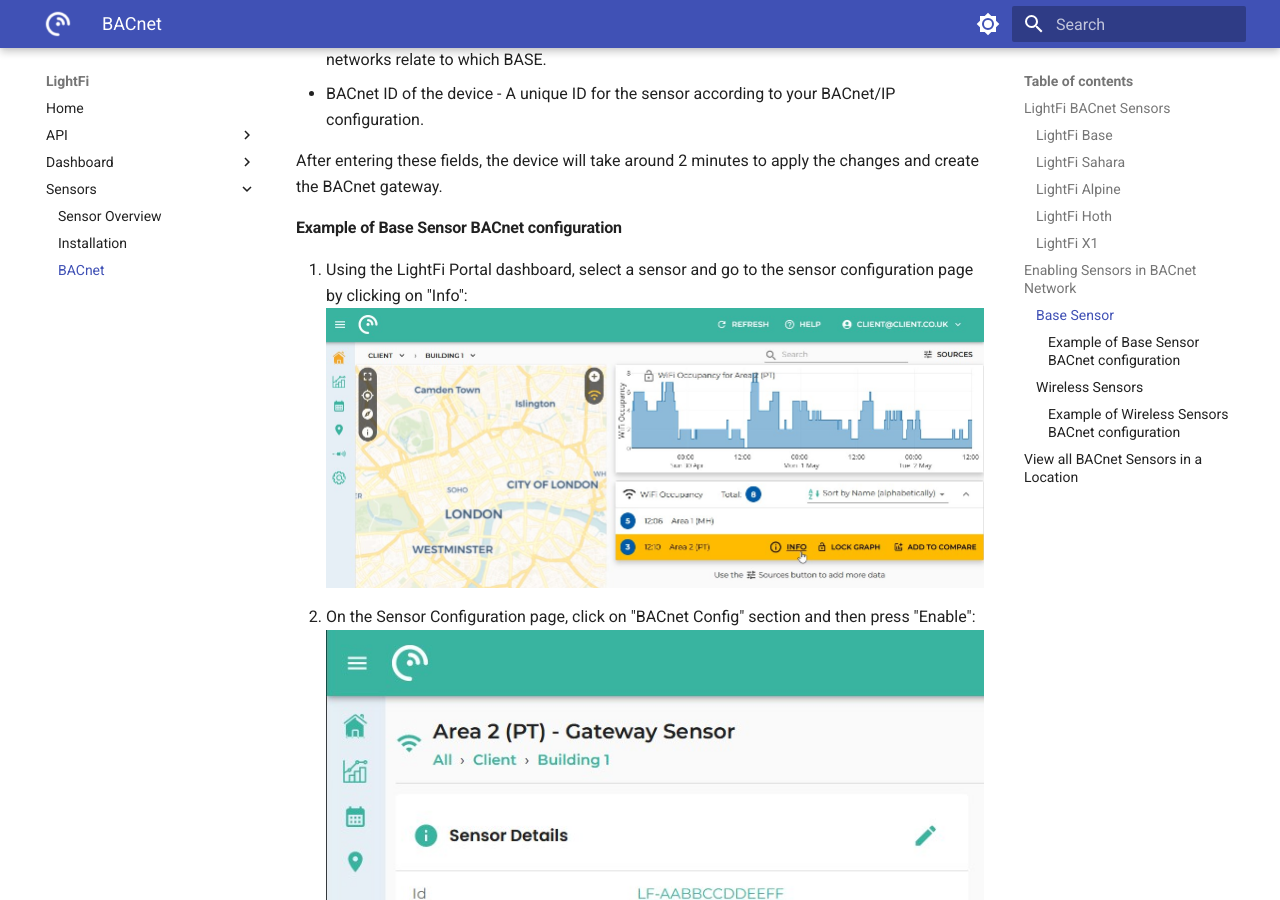
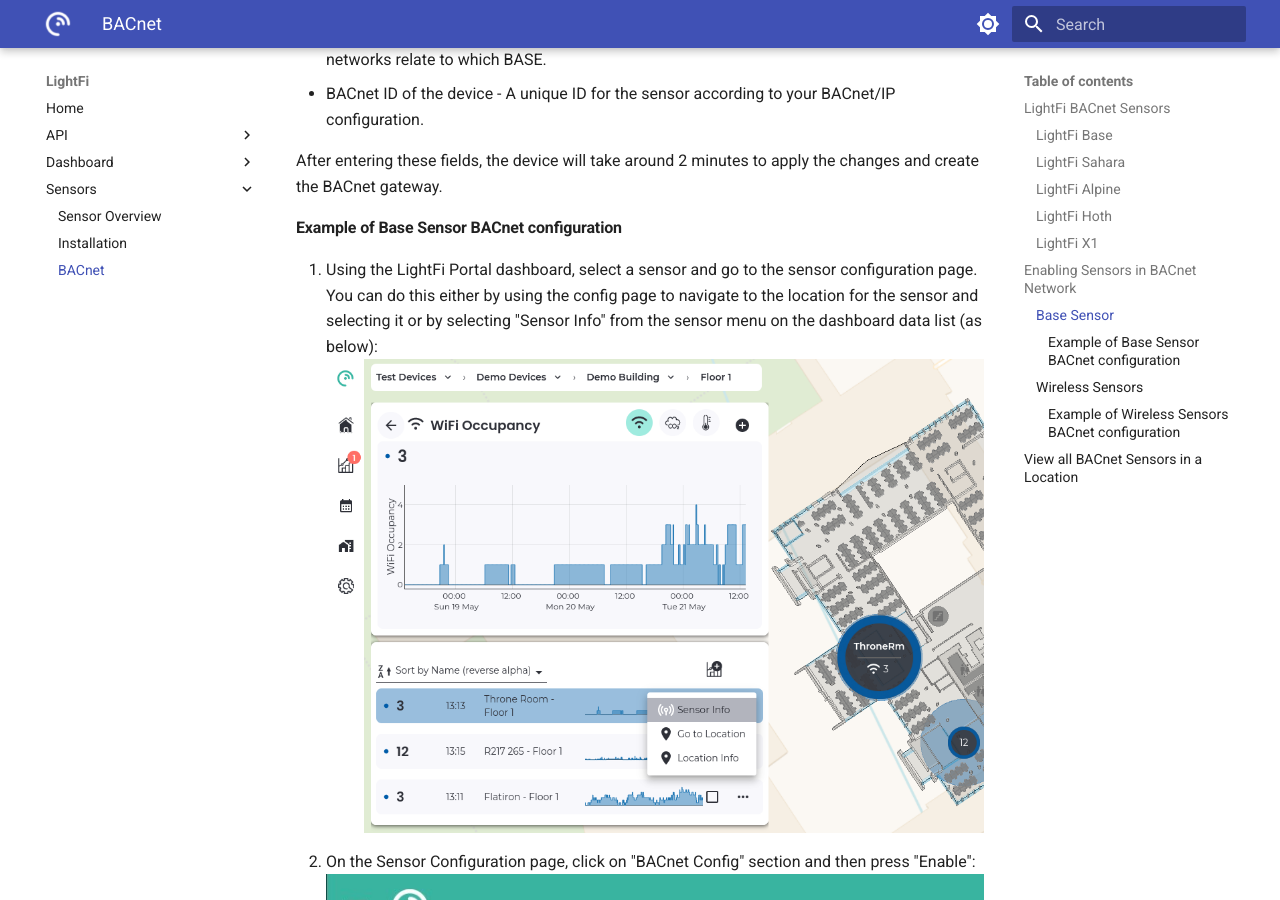
Before and after one commit to LightFiLimited/lf-documentation, an MkDocs documentation site: the page built from docs/sensors/BACnet.md, in a window 1280 px wide and 900 px high, scrolled down 6356 px. Built offline with MkDocs 1.6.1 and Material for MkDocs 9.7.7, drawn with Linux system fonts in a browser that asks for light colours; some of the changed text lies outside the part shown.

Commit message:
Update energy and sensor info screenshots

```diff
--- a/docs/sensors/BACnet.md
+++ b/docs/sensors/BACnet.md
@@ -176,8 +176,8 @@
 
 #### Example of Base Sensor BACnet configuration
 
-1. Using the LightFi Portal dashboard, select a sensor and go to the sensor configuration page by clicking on "Info":
-![1](../img/sensors/bacnet/01_select_sensor.jpg)
+1. Using the LightFi Portal dashboard, select a sensor and go to the sensor configuration page. You can do this either by using the config page to navigate to the location for the sensor and selecting it or by selecting "Sensor Info" from the sensor menu on the dashboard data list (as below):
+![1](../img/sensors/bacnet/01_select_sensor.png)
 2. On the Sensor Configuration page, click on "BACnet Config" section and then press "Enable":
 ![2](../img/sensors/bacnet/02_bacnet_config.jpg)
 3. Press on the "Enable" button, fill the fields and then press "Submit":
@@ -197,8 +197,8 @@
 
 A wireless sensor can only be BACnet enabled if it was previously registered on the portal (See [here](01_install.md)).
 
-1. Using the dashboard, select a wireless sensor and go to the sensor configuration page by clicking on "Info":
-![1](../img/sensors/bacnet/05_select_wireless_sensor.jpg)
+1. Using the LightFi Portal dashboard, select a sensor and go to the sensor configuration page. You can do this either by using the config page to navigate to the location for the sensor and selecting it or by selecting "Sensor Info" from the sensor menu on the dashboard data list (as below):
+![1](../img/sensors/bacnet/05_select_wireless_sensor.png)
 2. On the Sensor Configuration page, click on "BACnet Config" section and then press "Enable":
 ![2](../img/sensors/bacnet/06_bacnet_config.jpg)
 3. Fill the fields and then press "Submit":
```
Also changed, not shown: docs/API/data.md (+1 -0 lines), docs/img/sensors/bacnet/01_select_sensor.jpg (deleted), docs/img/sensors/bacnet/01_select_sensor.png (added), docs/img/sensors/bacnet/05_select_wireless_sensor.jpg (deleted), docs/img/sensors/bacnet/05_select_wireless_sensor.png (added).
